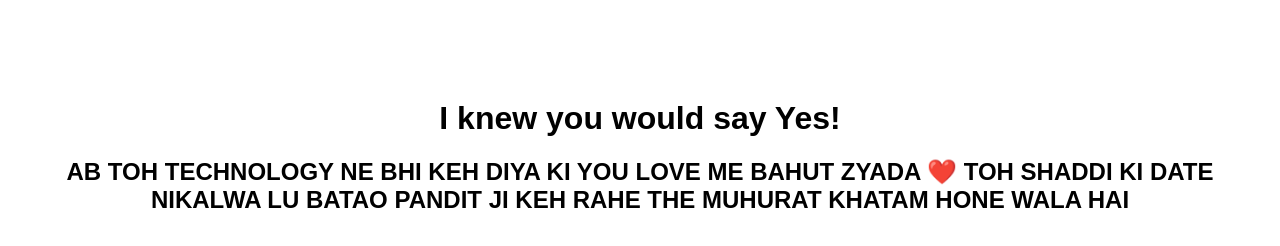
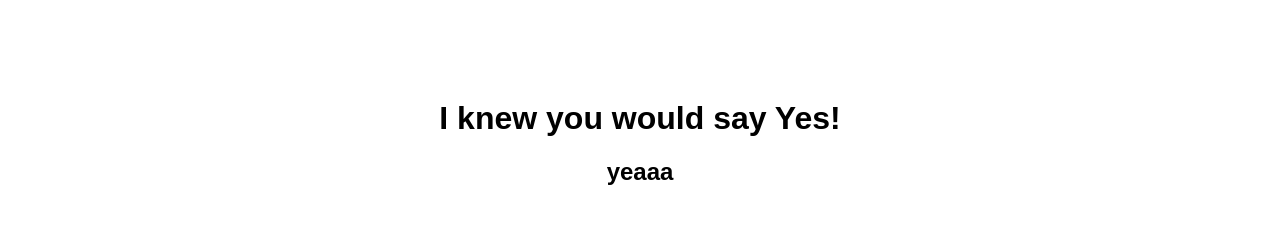
Before and after one commit to YOGESH1409G/quirky_thing, a plain HTML site: page yes.html in a window 1280 px wide. Drawn offline with Linux system fonts and the light colour scheme.

Commit message:
imp changes

```diff
--- a/yes.html
+++ b/yes.html
@@ -14,7 +14,6 @@
 </head>
 <body>
     <h1>I knew you would say Yes!</h1>
-    <h2>AB TOH TECHNOLOGY NE BHI KEH DIYA KI YOU LOVE ME BAHUT ZYADA ❤️
-        TOH SHADDI KI DATE NIKALWA LU BATAO PANDIT JI KEH RAHE THE MUHURAT KHATAM HONE WALA HAI</h2>
+    <h2>yeaaa</h2>
 </body>
 </html>
```
